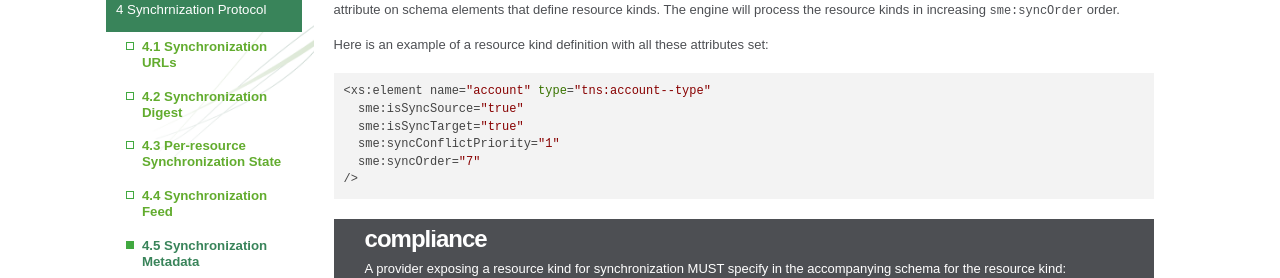
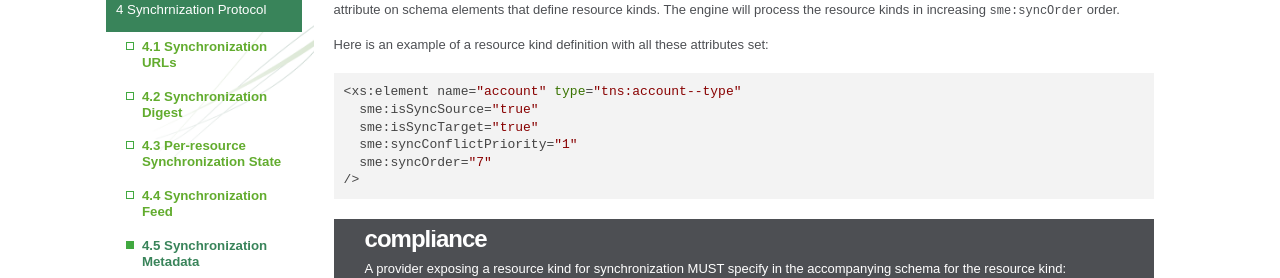
Before and after one commit to kaqa/SData-2.0, a Jekyll site: the page built from pages/sync/0405.md, in a window 1280 px wide. Shown: the part 381-659 px from the top of the page. Built offline with Jekyll 4.4.1, drawn with Linux system fonts in a browser that asks for light colours; nearby versions of some CDN libraries.

Commit message:
font-size for code blocks

```diff
--- a/css/blueprint.css
+++ b/css/blueprint.css
@@ -38,7 +38,7 @@ p {color: #4D4F53;margin: 0.5em 0px;font-size: small;}
 
 /*** blocks ***/
 pre, blockquote {word-wrap: break-word;word-break: break-word;margin: 20px 0;padding: 2px 40px;}
-pre {background-color: #212121;color: #f2f2f2;padding: 10px 10px;white-space: pre;}
+pre {background-color: #212121;color: #f2f2f2;font-size:initial;padding: 10px 10px;white-space: pre;}
 blockquote {background-color: #E0E1DD} /* will be changed on the fly with jquery for sub blocks */
 blockquote.compliance, pre.compliance, blockquote.note, pre.note, p.note, p.compliance, blockquote.warning {
 	font-size: small;
```
